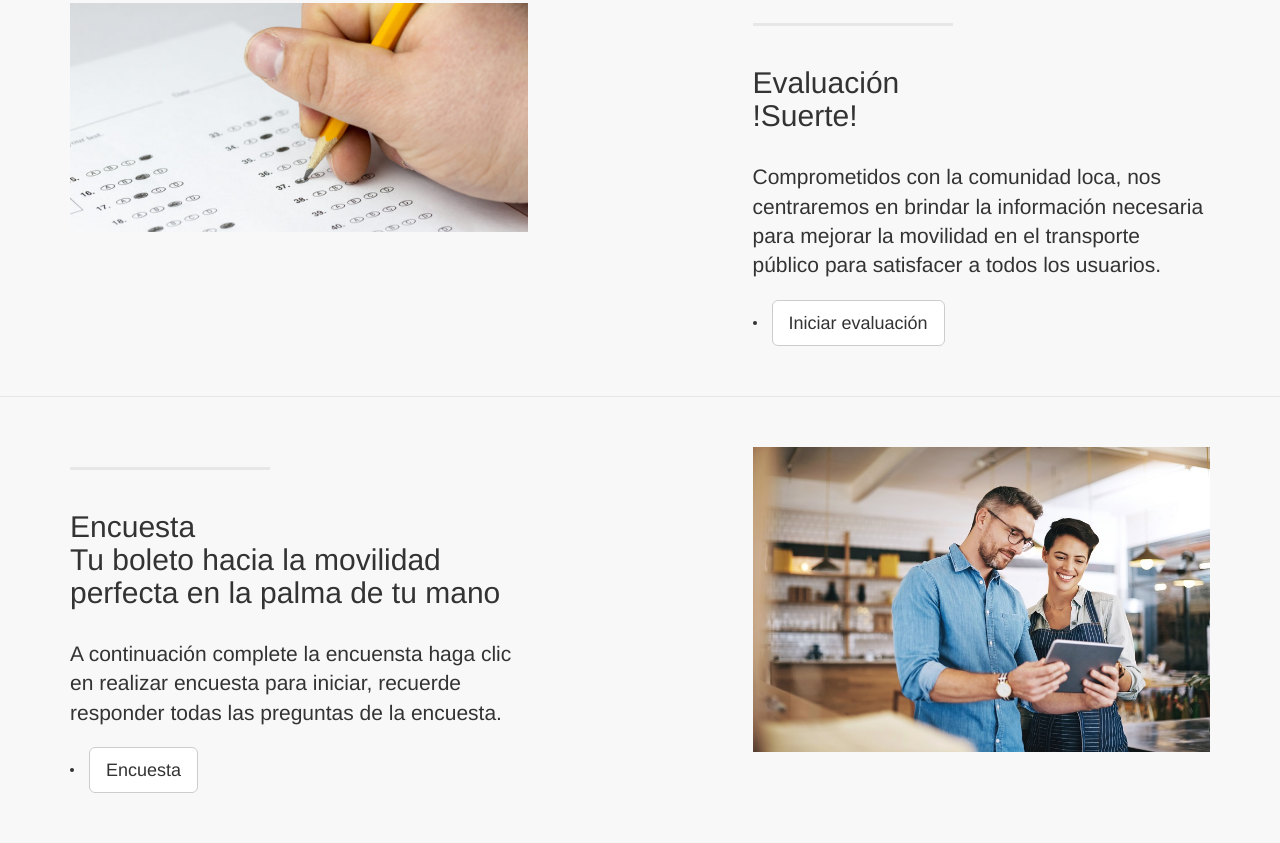
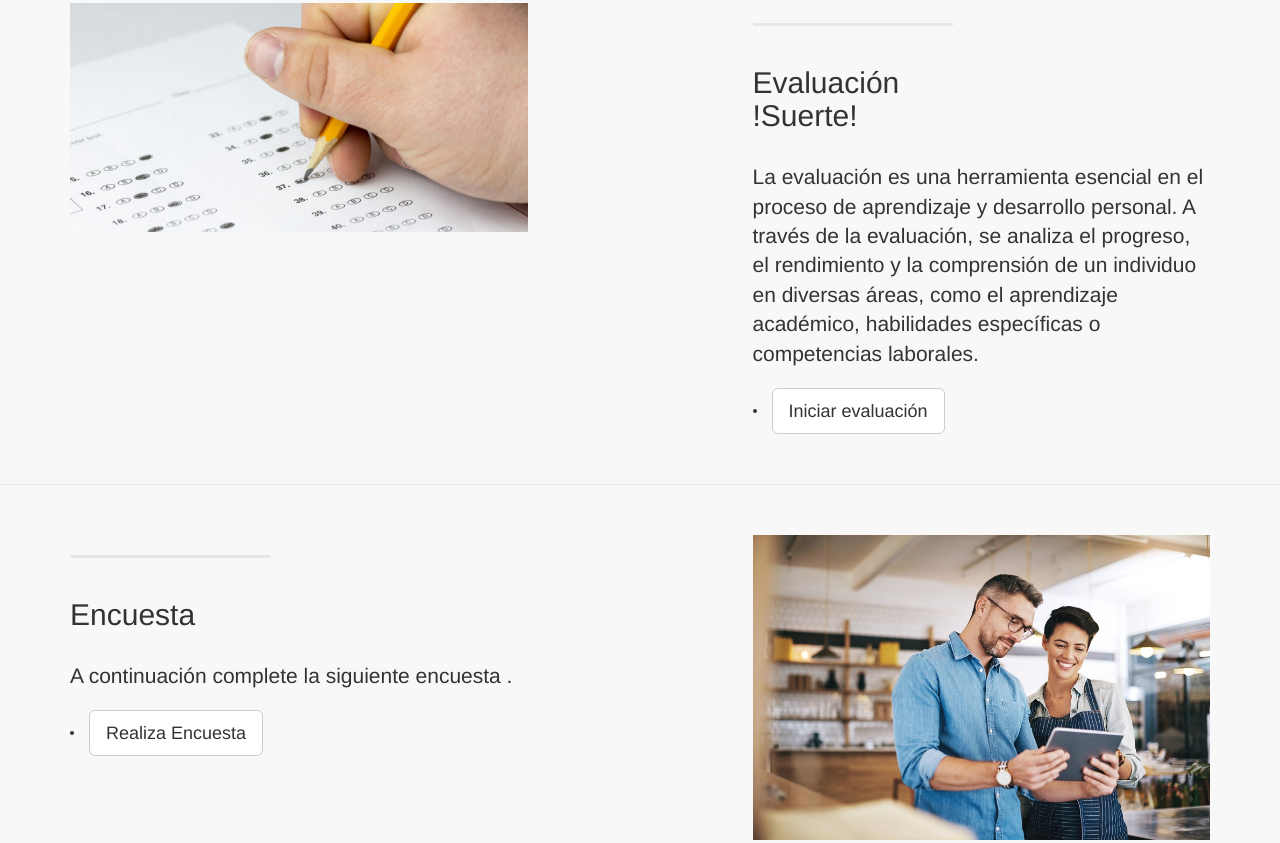
Before and after one commit to JaviDario/javiDario.github.io, a plain HTML site: page index.html in a window 1280 px wide. Shown: the part 2546-3389 px from the top of the page. Drawn offline with nearby package versions, Linux system fonts and the light colour scheme.

Commit message:
Update index.html
actual

```diff
--- a/index.html
+++ b/index.html
@@ -179,7 +179,7 @@
                         Fuerzas Armadas ESPE.
                         .</p>
                     <li>
-                        <a href="file:///C:/Users/HENRY/Downloads/SEMINARIO%201%20(1).pdf" class="btn btn-default btn-lg"><i class=""></i>Ver Informe <span class="network-name"></span></a>
+                        <a href="https://drive.google.com/file/d/1bFzAy_b7aSxhsRR_fB86x8dbmWIoHqkC/view?usp=drivesdk" class="btn btn-default btn-lg"><i class=""></i>Ver Informe <span class="network-name"></span></a>
                     </li>
                 </div>
                 <div class="col-lg-5 col-sm-pull-6  col-sm-6">
@@ -224,7 +224,7 @@
                         <hr class="section-heading-spacer">
                         <div class="clearfix"></div>
                         <h2 class="section-heading">Evaluación<br>!Suerte!</h2>
-                        <p class="lead">Comprometidos con la comunidad loca, nos centraremos en brindar la información necesaria para mejorar la movilidad en el transporte público para satisfacer a todos los usuarios.</p>
+                        <p class="lead">La evaluación es una herramienta esencial en el proceso de aprendizaje y desarrollo personal. A través de la evaluación, se analiza el progreso, el rendimiento y la comprensión de un individuo en diversas áreas, como el aprendizaje académico, habilidades específicas o competencias laborales.</p>
                         <li>
                             <a href="https://docs.google.com/forms/d/e/1FAIpQLSdV-aOxgh_y5hUwCjt16IwAkt2RX1YDT31nnaimd4-ksyFmcw/viewform?usp=sf_link" class="btn btn-default btn-lg"><i class=""></i>Iniciar evaluación <span class="network-name"></span></a>
                         </li>
@@ -250,10 +250,10 @@
                 <div class="col-lg-5 col-sm-6">
                     <hr class="section-heading-spacer">
                     <div class="clearfix"></div>
-                    <h2 class="section-heading">Encuesta<br>Tu boleto hacia la movilidad perfecta en la palma de tu mano</h2>
-                    <p class="lead"> A continuación complete la encuensta haga clic en realizar encuesta para iniciar, recuerde responder todas las preguntas de la encuesta.</p>
+                    <h2 class="section-heading"> Encuesta<br></h2>
+                    <p class="lead"> A continuación complete la siguiente encuesta .</p>
                         <li>
-                            <a href="https://docs.google.com/forms/d/e/1FAIpQLSe8TXj9a5WxkJp4ldbA-LcaWXJwEbXCIjz9xRcvnAxRHWrdGw/viewform?usp=sf_link " class="btn btn-default btn-lg"><i class=""></i>Encuesta <span class="network-name"></span></a>
+                            <a href="https://docs.google.com/forms/d/e/1FAIpQLSe8TXj9a5WxkJp4ldbA-LcaWXJwEbXCIjz9xRcvnAxRHWrdGw/viewform?usp=sf_link " class="btn btn-default btn-lg"><i class=""></i>Realiza Encuesta <span class="network-name"></span></a>
                         </li>
                 </div>
 
```
